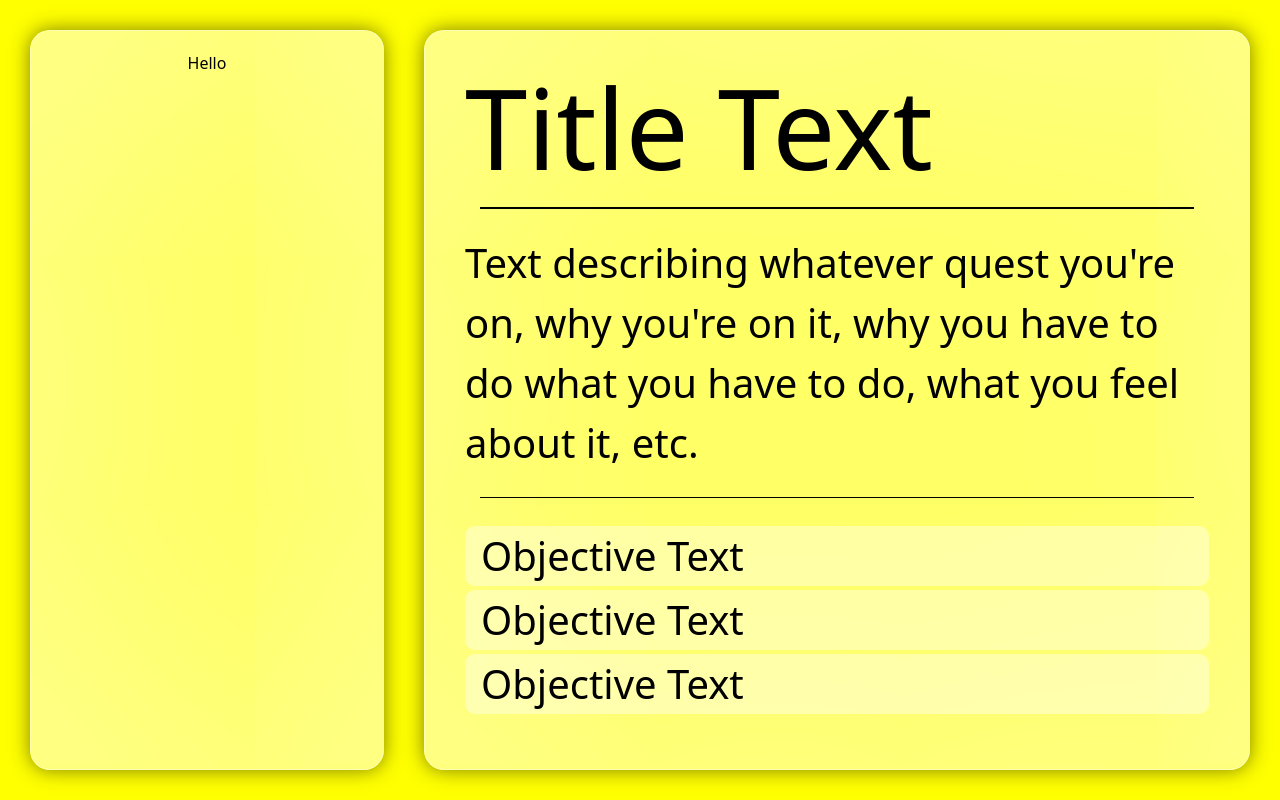
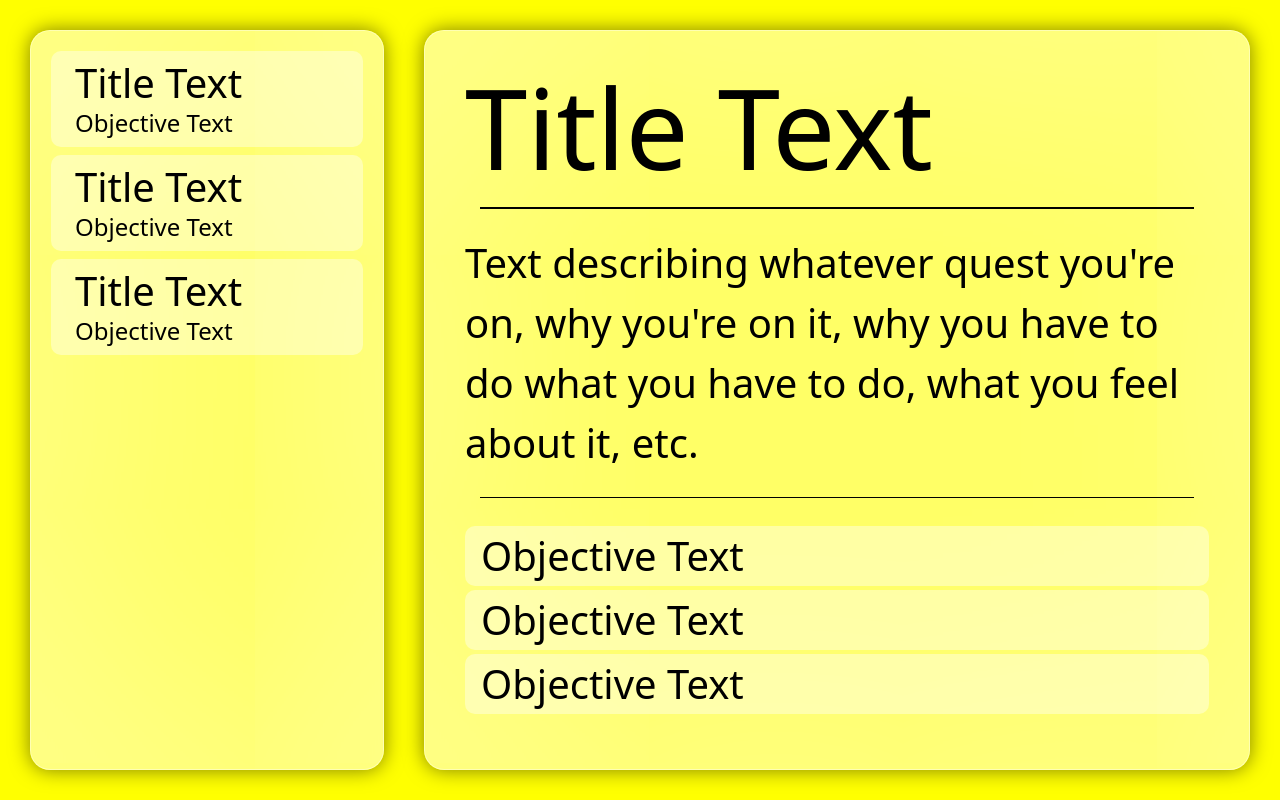
Before and after one commit to LinkWentz/quest-log, a React (Vite) app in the folder client/: page / in a window 1280 px wide. Built offline with nearby package versions, Linux system fonts and the light colour scheme; a web font is replaced by a local one.

Commit message:
Style quest cards in quest selector

```diff
--- a/client/src/components/QuestCard.jsx
+++ b/client/src/components/QuestCard.jsx
@@ -1,7 +1,11 @@
 
 function QuestCard(props) {
+
     return (
-      <div className="QuestCard">{props.children}</div>
+      <div className="QuestCard">
+        <header>Title Text</header>
+        <footer>Objective Text</footer>
+      </div>
     );
   }
 
--- a/client/src/components/QuestSelector.jsx
+++ b/client/src/components/QuestSelector.jsx
@@ -4,6 +4,8 @@ function QuestSelector() {
   return (
     <div className="QuestSelector Glass">
       <QuestCard>Hello</QuestCard>
+      <QuestCard>Hello</QuestCard>
+      <QuestCard>Hello</QuestCard>
     </div>
   );
 }
--- a/client/src/components/styles/QuestLog.css
+++ b/client/src/components/styles/QuestLog.css
@@ -32,6 +32,43 @@
     padding: 20px;
     height: 100%;
     width: 100%;
+    overflow-y: auto;
+    overflow-x: hidden;
+}
+
+.QuestSelector:first-child .QuestCard {
+    margin-top: 0;
+}
+
+.QuestCard {
+    margin: 0.5rem 0;
+    padding: 0.5rem 1.5rem;
+    width: 100%;
+
+    background-color: rgba(255, 255, 255, .4);
+    border-radius: 10px;
+}
+
+.QuestCard header {
+    max-width: 100%;
+
+    font-size: 2.5rem;
+    line-height: 3rem;
+    text-align: left;
+    text-overflow: ellipsis;
+    overflow: hidden;
+    white-space: nowrap;
+}
+
+.QuestCard footer {
+    max-width: 100%;
+
+    font-size: 1.5rem;
+    line-height: 2rem;
+    text-align: left;
+    text-overflow: ellipsis;
+    overflow: hidden;
+    white-space: nowrap;
 }
 
 /* Quest */
```
